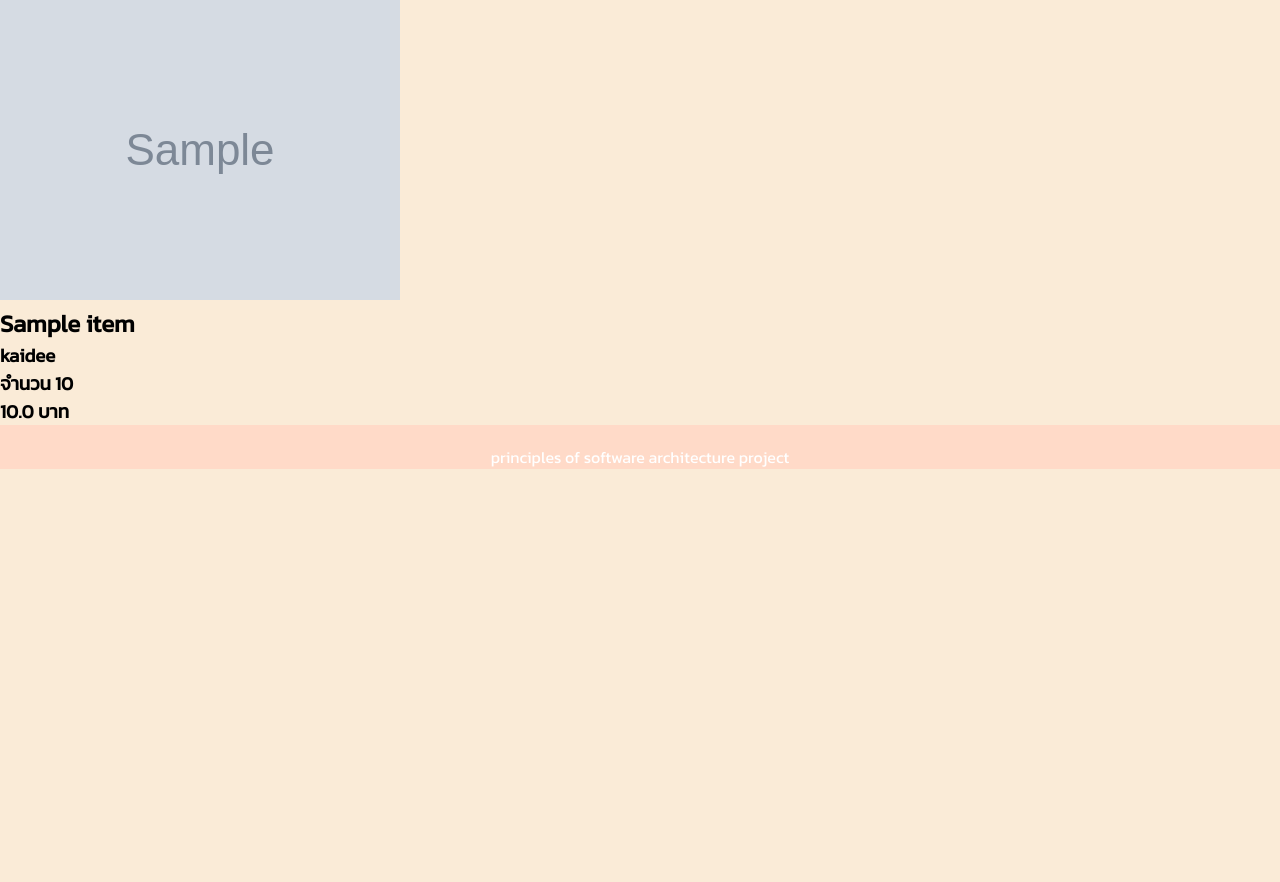
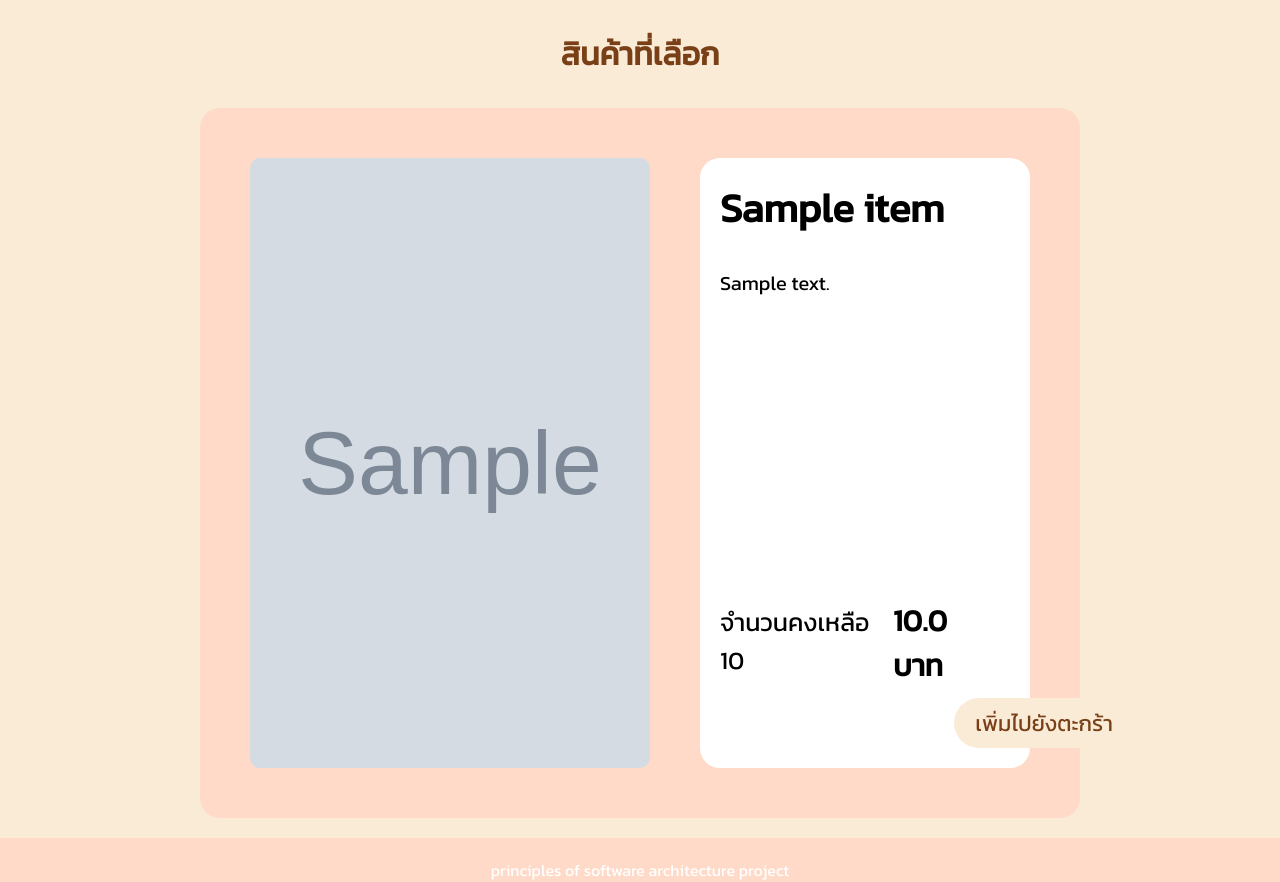
Before and after one commit to kikikrittamate/django-e-commerce, a Django app: template ecommerce/templates/product-detail.html in a window 1280 px wide. Shown: the part 80-962 px from the top of the page. Before the commit the page ends 549 px from the top, so only its background shows below. Run offline with Django 4.2, Linux system fonts and the light colour scheme; the template is opened without the code that fills it: values that come from a table or form of the project are taken from there, others are empty; data comes from the database, SQL or seed files in the repository; tables that the repository leaves empty hold one stand-in row (values such as "Sample post"); grey boxes marked "Sample" are stand-in pictures; parts of the project's set-up code (start-up, migrations or seed data) failed here and were passed over.

Commit message:
item-card

```diff
--- /dev/null
+++ b/ecommerce/static/css/product-detail.css
@@ -0,0 +1,84 @@
+.page-msg {
+  color: rgb(121, 64, 23);
+  margin-top: 30px;
+  margin-bottom: 30px;
+  align-items: center;
+  flex-direction: column;
+  display: flex;
+}
+
+.detail-card {
+  display: flex;
+  background-color: rgb(255, 218, 200);
+  border-radius: 20px;
+  margin-left: 200px;
+  margin-right: 200px;
+  margin-bottom: 20px;
+}
+
+.card-img {
+  border-radius: 10px;
+  width: 500px;
+  margin: 50px;
+}
+
+.card-detail {
+  width: 100%;
+  border-radius: 20px;
+  margin-top: 50px;
+  margin-bottom: 50px;
+  margin-right: 50px;
+  padding-bottom: 20px;
+  background-color: white;
+}
+
+.detail-1 {
+  margin-left: 20px;
+  padding-top: 20px;
+}
+
+.detail-2 {
+  margin-left: 20px;
+  margin-right: 30px;
+  display: flex;
+  justify-content: space-between;
+  padding-top: 300px;
+}
+
+.item-name {
+  font-size: 40px;
+}
+
+.item-category {
+  color: darkgrey;
+  font-size: 20px;
+}
+
+.item-desc {
+  font-size: 20px;
+  margin-top: 30px;
+}
+
+.item-qty {
+  font-size: 25px;
+  margin-top: 5px;
+}
+
+.item-price {
+  font-weight: bold;
+  font-size: 30px;
+}
+
+.add-to-cart-button {
+  margin-left: 77%;
+  margin-top: 10px;
+  font-family: "Kanit", sans-serif;
+  background-color: antiquewhite;
+  height: 50px;
+  width: 180px;
+  font-size: 22px;
+  color: rgb(121, 64, 23);
+  border-radius: 27px;
+  border: none;
+  cursor: pointer;
+}
--- a/ecommerce/static/css/products.css
+++ b/ecommerce/static/css/products.css
@@ -47,6 +47,7 @@
   flex-direction: column;
   display: flex;
   padding-bottom: 10px;
+  color: darkgray;
 }
 
 .item-shop {
--- a/ecommerce/templates/base.html
+++ b/ecommerce/templates/base.html
@@ -41,8 +41,8 @@
     {% endblock %}
 
     <div id="content">{% block content %}{% endblock %}</div>
-    <footer>
-      <div><p>principles of software architecture project</p></div>
+    <footer class="page-footer">
+      <p class="footer-msg">principles of software architecture project</p>
     </footer>
   </body>
 </html>
--- a/ecommerce/templates/product-detail.html
+++ b/ecommerce/templates/product-detail.html
@@ -1,18 +1,26 @@
-{% extends "base.html" %}
-{% load static %}
-
+{% extends "base.html" %} {% load static %} {% block head %} {{ block.super }}
+<link rel="stylesheet" href="{% static 'css/product-detail.css' %}" />
+{% endblock %}
 
 <!-- this is only temp, please edit this as you wish -->
 {% block content %}
-<div>
-    <img src="{{item.img}}" />
-    <h2>{{ item.name }}</h2>
-    <p>{{ item.category}}</p>
+<h1 class="page-msg">สินค้าที่เลือก</h1>
+<div class="detail-card">
+  <img class="card-img" src="{{item.img}}" />
+  <div class="card-detail">
+    <div class="detail-1">
+      <h2 class="item-name">{{ item.name }}</h2>
+      <p class="item-category">{{ item.category}}</p>
+      <p class="item-desc">{{ item.desc }}</p>
+    </div>
+    <div class="detail-2">
+      <p class="item-qty">จำนวนคงเหลือ {{ item.qty }}</p>
+      <p class="item-price">{{ item.price }} บาท</p>
+    </div>
     <div>
-      <h3>{{ item.shop }}</h3>
-      <h3>จำนวน {{ item.qty }}</h3>
-      <h3>{{ item.price }} บาท</h3>
+      <a><button class="add-to-cart-button">เพิ่มไปยังตะกร้า</button></a>
     </div>
+  </div>
 </div>
 <!-- TODO: link this to shop -->
 {% endblock %}
```
